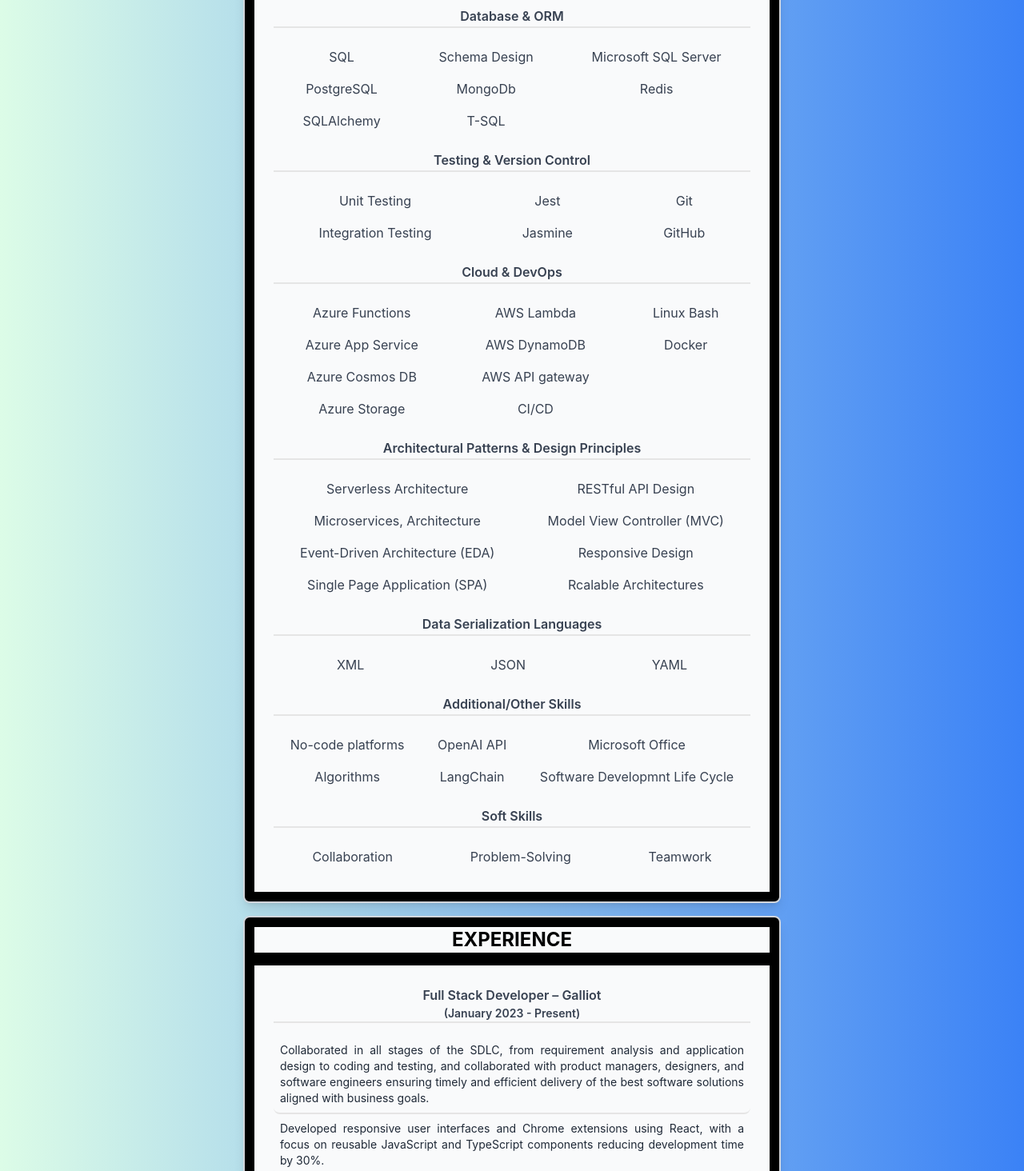
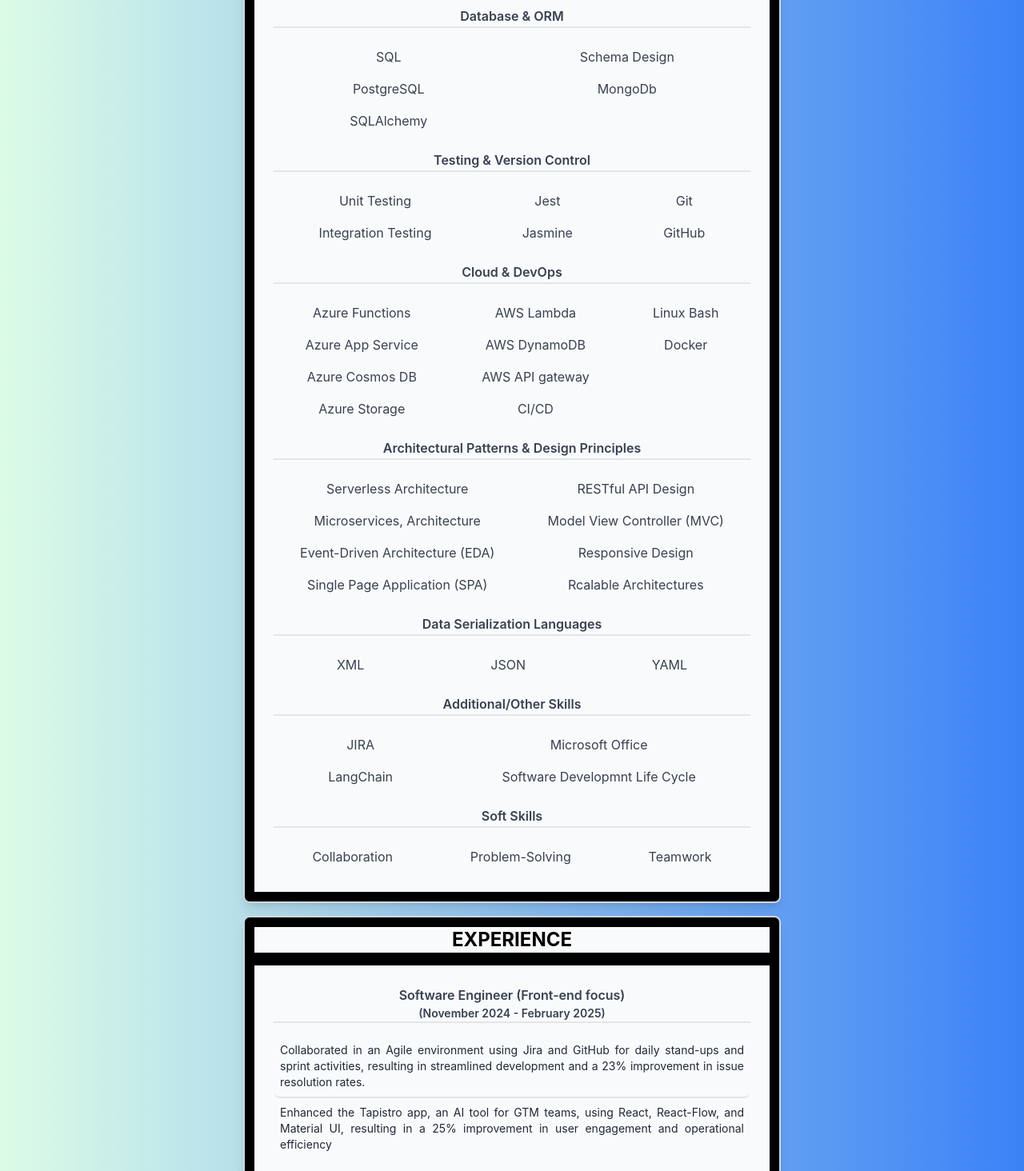
Before and after one commit to behnamsaba/resume, a React (Create React App) app: page / in a window 1280 px wide. Shown: the part 1760-3224 px from the top of the page at 80% size. Built offline with nearby package versions, Linux system fonts and the light colour scheme.

Commit message:
modified

```diff
--- a/src/Experience.js
+++ b/src/Experience.js
@@ -4,8 +4,16 @@
 // Data structure for experience
 const experienceData = [
     {
+        role: 'Software Engineer (Front-end focus)',
+        period: 'November 2024 - February 2025',
+        responsibilities: [
+            'Collaborated in an Agile environment using Jira and GitHub for daily stand-ups and sprint activities, resulting in streamlined development and a 23% improvement in issue resolution rates.',
+            'Enhanced the Tapistro app, an AI tool for GTM teams, using React, React-Flow, and Material UI, resulting in a 25% improvement in user engagement and operational efficiency',
+        ],
+    },
+    {
         role: 'Full Stack Developer – Galliot',
-        period: 'January 2023 - Present',
+        period: 'January 2023 - November 2024',
         responsibilities: [
             'Collaborated in all stages of the SDLC, from requirement analysis and application design to coding and testing, and collaborated with product managers, designers, and software engineers ensuring timely and efficient delivery of the best software solutions aligned with business goals.',
             'Developed responsive user interfaces and Chrome extensions using React, with a focus on reusable JavaScript and TypeScript components reducing development time by 30%.',
--- a/src/General.js
+++ b/src/General.js
@@ -16,7 +16,7 @@
         icon: FaFilePdf,
         size: 25,
         text: 'Get My Resume in PDF',
-        link: 'https://www.dropbox.com/scl/fi/d5hgio4fh5jeu96p2b0l2/ben-saba.pdf?rlkey=2gm88kc47asj1c8c4xpe8kxko&st=6wff6krx&dl=0',
+        link: 'https://www.dropbox.com/scl/fi/ogxculrsb60adaxm93vai/BenSaba.pdf?rlkey=tx806ilqpxx33rbh7ef7vz5gu&st=1qh45gns&dl=0',
         iconColor: 'text-red-500',
     },
     {
--- a/src/Projects.js
+++ b/src/Projects.js
@@ -3,6 +3,13 @@
 
 // Data structure for project information
 const projectData = [
+    {
+        title: 'Tapistro App',
+        descriptions: [
+            'Enhanced the Tapistro app, an AI tool for GTM teams, using React, React-Flow, and Material UI, resulting in a 25% improvement in user engagement and operational efficiency.',
+            'Implemented Google OAuth integration, enhancing user authentication across multiple platforms and improving sign-in efficiency by 30%',
+        ]
+    },
     {
         title: 'LS Daily News Slack Chatbot',
         descriptions: [
--- a/src/Skills.js
+++ b/src/Skills.js
@@ -14,12 +14,13 @@
             'React Native',
             'Next.js',
             'Redux Toolkit',
+            'Zustand',
             'jQuery',
             'HTML',
             'CSS',
             'Tailwind CSS',
             'Bootstrap',
-            'Shopify'
+            'Material UI',
         ],
         gridTemplate: 'grid-rows-4 grid-flow-col',
     },
@@ -30,7 +31,7 @@
     },
     {
         category: 'Database & ORM',
-        skills: ['SQL', 'PostgreSQL', 'SQLAlchemy', 'Schema Design', 'MongoDb', 'T-SQL', 'Microsoft SQL Server', 'Redis'],
+        skills: ['SQL', 'PostgreSQL', 'SQLAlchemy', 'Schema Design', 'MongoDb'],
         gridTemplate: 'grid-rows-3 grid-flow-col',
     },
     {
@@ -79,7 +80,7 @@
     },
     {
         category: 'Additional/Other Skills',
-        skills: ['No-code platforms', 'Algorithms', 'OpenAI API', 'LangChain', 'Microsoft Office','Software Developmnt Life Cycle'],
+        skills: ['JIRA', 'LangChain', 'Microsoft Office','Software Developmnt Life Cycle'],
         gridTemplate: 'grid-rows-2 grid-flow-col',
     },
     {
```
